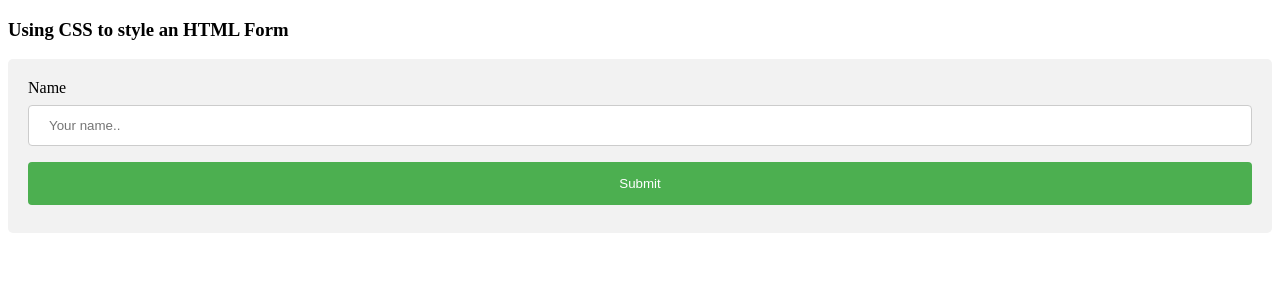
After one commit to MaherElshimy/Practice-Shark, a PHP site: page /add.html in a window 1280 px wide. The commit adds this page. Shown: the top 300 px of the page. Run offline with PHP 8.4, Linux system fonts and the light colour scheme.

Commit message:
Form commit

```diff
--- /dev/null
+++ b/add.html
@@ -0,0 +1,49 @@
+<!DOCTYPE html>
+<html>
+<style>
+input[type=text], select {
+  width: 100%;
+  padding: 12px 20px;
+  margin: 8px 0;
+  display: inline-block;
+  border: 1px solid #ccc;
+  border-radius: 4px;
+  box-sizing: border-box;
+}
+
+input[type=submit] {
+  width: 100%;
+  background-color: #4CAF50;
+  color: white;
+  padding: 14px 20px;
+  margin: 8px 0;
+  border: none;
+  border-radius: 4px;
+  cursor: pointer;
+}
+
+input[type=submit]:hover {
+  background-color: #45a049;
+}
+
+div {
+  border-radius: 5px;
+  background-color: #f2f2f2;
+  padding: 20px;
+}
+</style>
+<body>
+
+<h3>Using CSS to style an HTML Form</h3>
+
+<div>
+  <form action="add.php" method="POST">
+    <label for="fname">Name</label>
+    <input type="text" name="student" placeholder="Your name..">
+
+    <input type="submit" value="Submit">
+  </form>
+</div>
+
+</body>
+</html>
```
Also changed, not shown: add.php (added, +20 -0 lines), index.php (+6 -22 lines).
